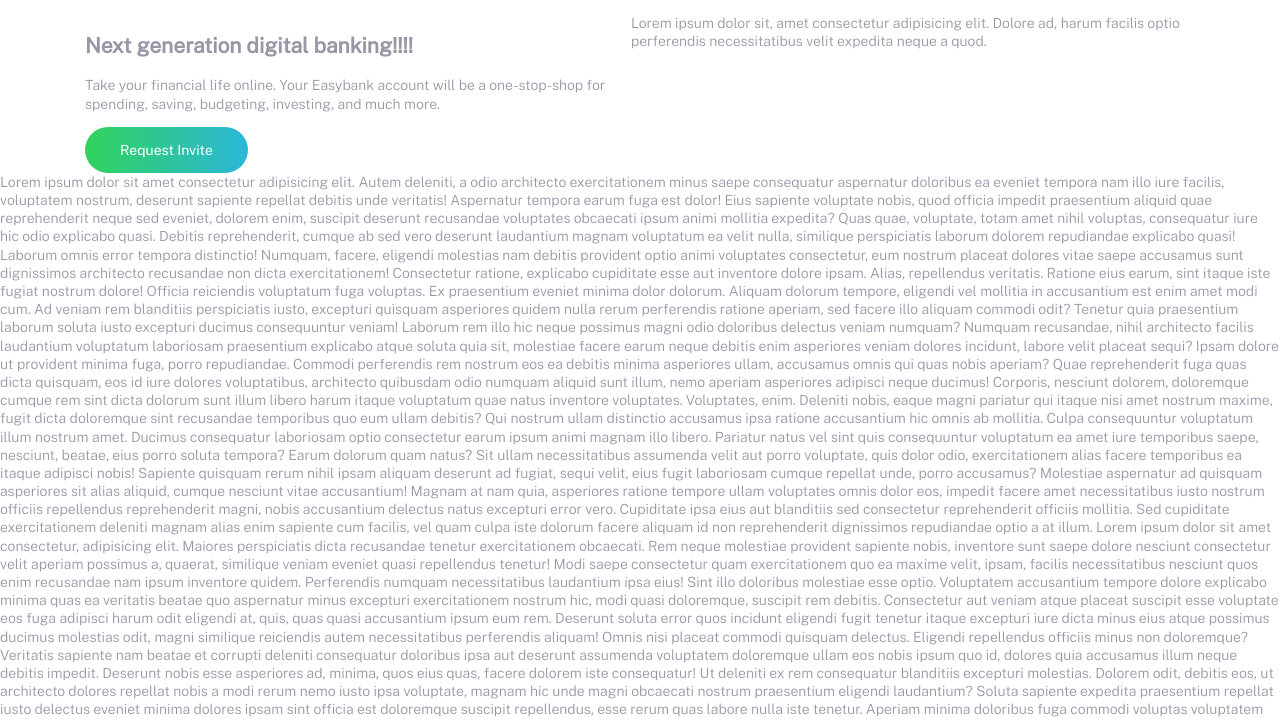
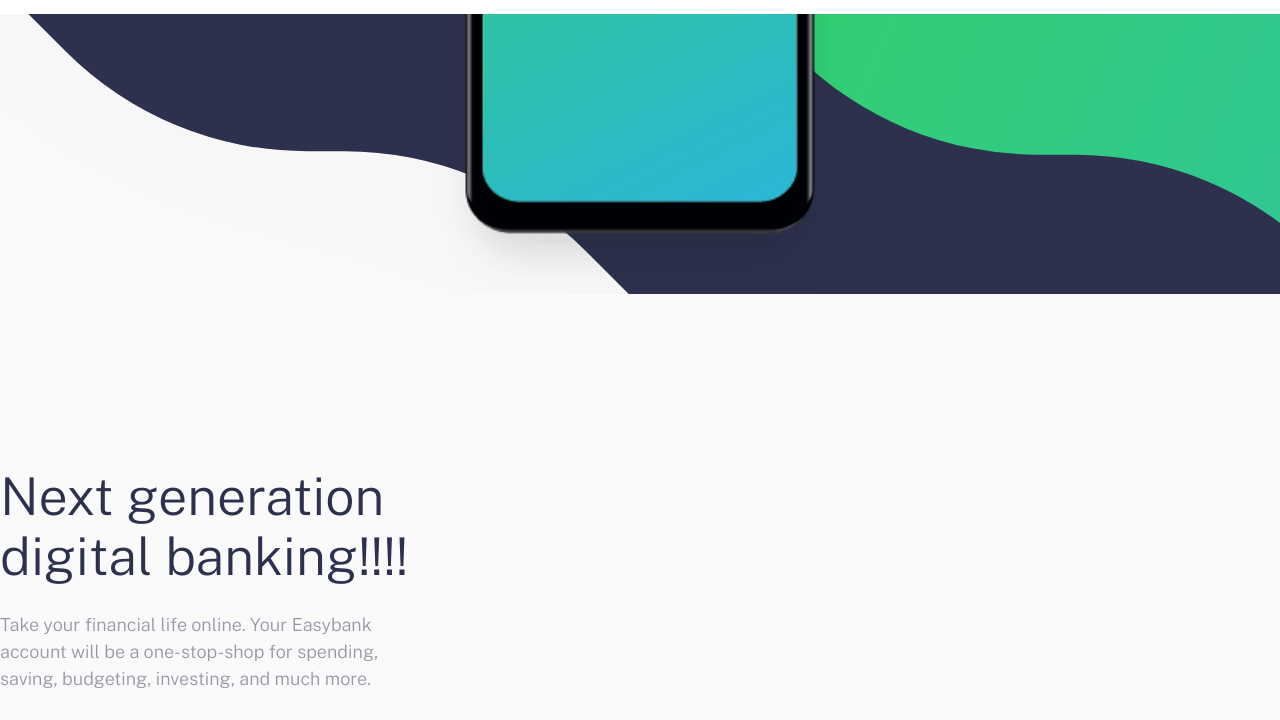
Before and after one commit to Vvilainess/easy-bank-landing-page, a website: page index.html in a window 1280 px wide. Shown: the part 66-786 px from the top of the page. Drawn offline with nearby package versions, Linux system fonts and the light colour scheme; files whose address does not match are found by name.

Commit message:
update hero section

```diff
--- a/index.html
+++ b/index.html
@@ -55,23 +55,19 @@
                     </div>
                 </div>
             </div>
-            <section id="#hero">
-                <div class="container flex">
+            <section id="hero" class="hero">
+                <div class="">
+                    <div class="hero__image"></div>
                     <div class="hero__content">
-                        <div>
-                            <h1>Next generation digital banking!!!!</h1>
+                        <h1 class="heading">
+                            Next generation digital banking!!!!
+                        </h1>
                         <p>
                             Take your financial life online. Your Easybank
                             account will be a one-stop-shop for spending,
                             saving, budgeting, investing, and much more.
                         </p>
                         <a href="#" class="request-btn">Request Invite</a>
-                        </div>
-                    </div>
-                    <div class="hero__image">
-                        Lorem ipsum dolor sit, amet consectetur adipisicing
-                        elit. Dolore ad, harum facilis optio perferendis
-                        necessitatibus velit expedita neque a quod.
                     </div>
                 </div>
                 Lorem ipsum dolor sit amet consectetur adipisicing elit. Autem
--- a/scss/_global.scss
+++ b/scss/_global.scss
@@ -32,7 +32,6 @@
     background-image: linear-gradient(#2d314d, transparent);
     opacity: 0;
     transition: opacity 300ms ease-in-out;
-    z-index: -1;
     &.open {
         display: block;
         opacity: 1;
@@ -43,6 +42,7 @@
     position: relative;
     max-width: 69.375rem;
     margin: 0 auto;
+    padding: 0 1.5rem;
     &--pall {
         padding: 0 1.5rem;
     }
--- a/scss/_header.scss
+++ b/scss/_header.scss
@@ -3,7 +3,7 @@
     background-color: $white;
     .header__nav {
         position: relative;
-        padding: 1.0625rem 1.5rem;
+        padding: 1.0625rem 0;
         .header__brand {
             padding-bottom: 0.0625rem;
             a {
@@ -94,6 +94,7 @@
         width: 90%;
         border-radius: 5px;
         background-color: $white;
+        z-index: 99;
         &.open {
             display: block;
         }
--- a/scss/_hero.scss
+++ b/scss/_hero.scss
@@ -1,12 +1,44 @@
 #hero {
     background-color: $veryLightGray;
     .hero__content {
-        margin: 3rem 0;
-        padding: 0 1.5625rem;
+        padding-top: 9.5rem;
         max-width: 29.5em;
         align-items: baseline;
+
         h1 {
-            font-size: $font-xlg !important;
+            margin: 1.3125rem 0;
+            font-size: $font-xlg;
+            font-weight: 300;
+            line-height: 1.15;
+            color: $darkBlue;
+        }
+        p {
+            margin-bottom: 2.0625rem;
+            margin-right: 1.5rem;
+            padding: 0.1875rem 0;
+            text-align: left;
+            font-size: $font-med;
+            line-height: 1.5;
+        }
+    }
+    .hero__image {
+        position: relative;
+        height: 17.5rem;
+        background-image: url("/clone-website/easy-bank/assets/images/bg-intro-mobile.svg");
+        background-repeat: no-repeat;
+        background-size: cover;
+        background-position: center;
+        &::before {
+            content: "";
+            position: absolute;
+            width: 100%;
+            height: 100%;
+            top: 0;
+            left: 0;
+            background-image: url("/clone-website/easy-bank/assets/images/image-mockups.png");
+            background-repeat: no-repeat;
+            background-size: 93%;
+            background-position: center bottom;
         }
     }
 }
```
Also changed, not shown: assets/css/style.css, 1 other file. Lines whose indentation alone changed are shown as unchanged.
